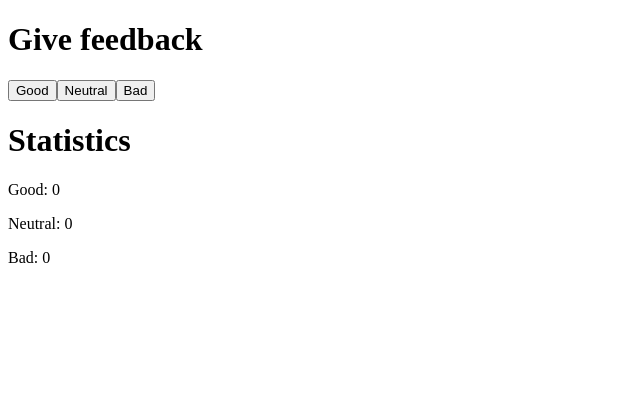
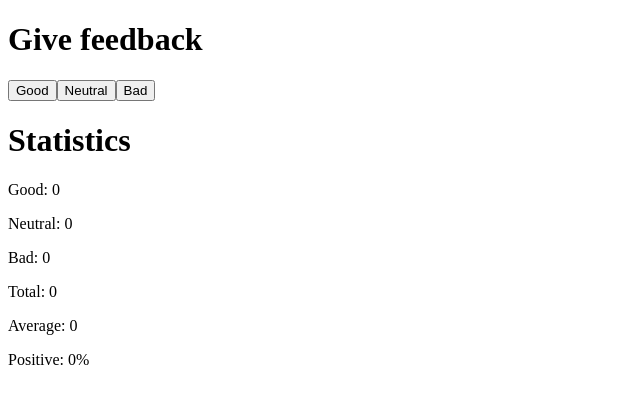
Before and after one commit to miikamoii/Fullstack-Open-22, a React (Create React App) app in the folder osa_1/unicafe/: page / in a window 1280 px wide. Shown: the top 404 px of the page, without its empty margins (0-640 px from the left). Built offline with nearby package versions, Linux system fonts and the light colour scheme.

Commit message:
unicafe v.1.7

```diff
--- a/osa_1/unicafe/src/App.js
+++ b/osa_1/unicafe/src/App.js
@@ -5,6 +5,9 @@ const App = () => {
   const [good, setGood] = useState(0)
   const [neutral, setNeutral] = useState(0)
   const [bad, setBad] = useState(0)
+  const [allClicks, setAll] = useState(0)
+
+
 
   const Button = (props) => {
     return (
@@ -14,44 +17,98 @@ const App = () => {
     )
   }
 
-  const Displaygood = (props) => {
+  const DisplayGood = (props) => {
     return (
       <p>Good: {props.good}</p>
     )
   }
-  const Displayneutral = (props) => {
+
+  const DisplayNeutral = (props) => {
     return (
       <p>Neutral: {props.neutral}</p>
     )
   }
-  const Displaybad = (props) => {
+
+  const DisplayBad = (props) => {
     return (
       <p>Bad: {props.bad}</p>
     )
+  }
+
+  const DisplayAll = (props) => {
+    return (
+      <p>Total: {props.allClicks}</p>
+    )
+  }
+
+  const DisplayAverage = () => {
+    var goodScore = good
+    var badScore = (bad * -1)
+    var average = 0;
+    average = ((goodScore + badScore) / allClicks)
+
+    if (isNaN(average)) {
+      average = 0;
+    }
+    else average = average
+
+      return(
+        <p>Average: {average}</p>
+      )
+  }
+
+  const DisplayPositive = () => {
+    var goodScore  = good
+    var positive = (goodScore / allClicks) * 100
+
+    if (isNaN(positive)) {
+      positive = 0
+    }
+    else positive = positive
+
+    return(
+      <p>Positive: {positive}%</p>
+    )
+
   }
 
   return (
     <div>
       <h1>Give feedback</h1>
         <Button
-        handleClick={() => setGood(good + 1)}
+        handleClick={() => {
+          setGood(good + 1)
+          setAll(allClicks + 1)
+        }
+        }
         text="Good"
         />
         <Button
-        handleClick={() => setNeutral(neutral + 1)}
-        text="Neutral"
+        handleClick={() => {
+          setNeutral(neutral + 1)
+          setAll(allClicks + 1)
+        }
+        }
+          text="Neutral"
         />
         <Button
-        handleClick={() => setBad(bad + 1)}
+        handleClick={() => {
+        setBad(bad + 1)
+        setAll(allClicks + 1)
+        }
+        }
         text="Bad"
         />
       <div>
         <h1>Statistics</h1>
       </div>
       <div>
-        <Displaygood good={good}/>
-        <Displayneutral neutral={neutral}/>
-        <Displaybad bad={bad}/>
+        <DisplayGood good={good}/>
+        <DisplayNeutral neutral={neutral}/>
+        <DisplayBad bad={bad}/>
+        <DisplayAll allClicks={allClicks}/>
+        <DisplayAverage/>
+        <DisplayPositive/>
       </div>
     </div>
 
```
